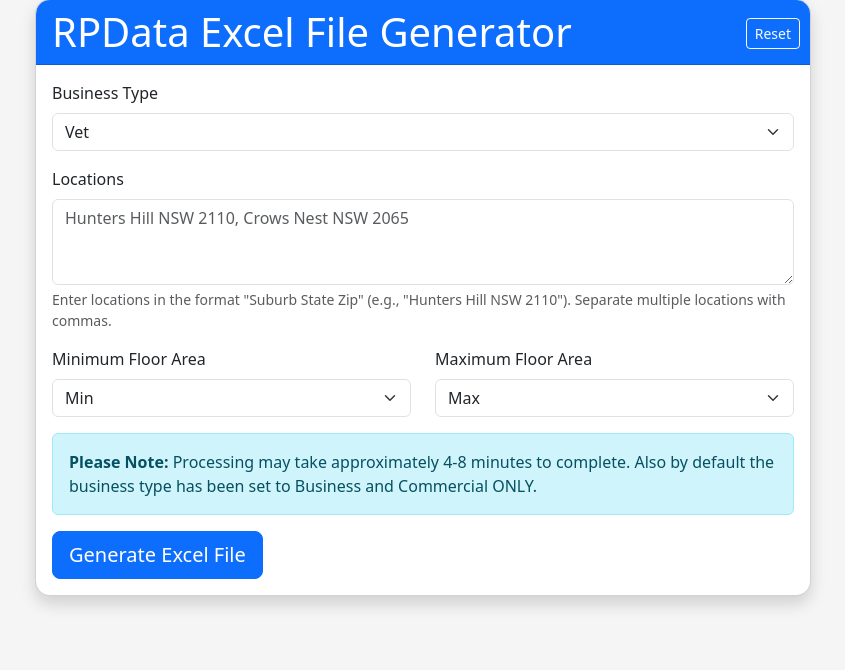
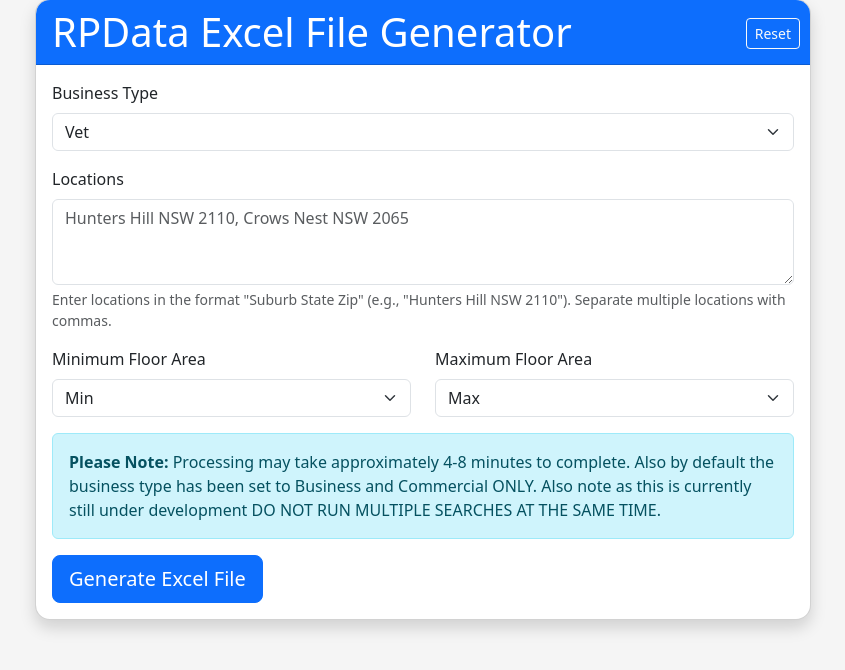
Before and after one commit to flynncostello/BusiHealth-RPData, a Flask app: page / in a window 1280 px wide. Shown: the part 49-719 px from the top of the page, without its empty margins (217-1062 px from the left). Run offline with Flask 3, Linux system fonts and the light colour scheme; some libraries are stand-ins or nearby versions.

Commit message:
Description of changes

```diff
--- a/templates/index.html
+++ b/templates/index.html
@@ -78,7 +78,7 @@
                         </div>
 
                         <div class="alert alert-info">
-                            <strong>Please Note:</strong> Processing may take approximately 4-8 minutes to complete. Also by default the business type has been set to Business and Commercial ONLY.
+                            <strong>Please Note:</strong> Processing may take approximately 4-8 minutes to complete. Also by default the business type has been set to Business and Commercial ONLY. Also note as this is currently still under development DO NOT RUN MULTIPLE SEARCHES AT THE SAME TIME.
                         </div>
 
                         <button type="submit" class="btn btn-primary btn-lg">Generate Excel File</button>
```
